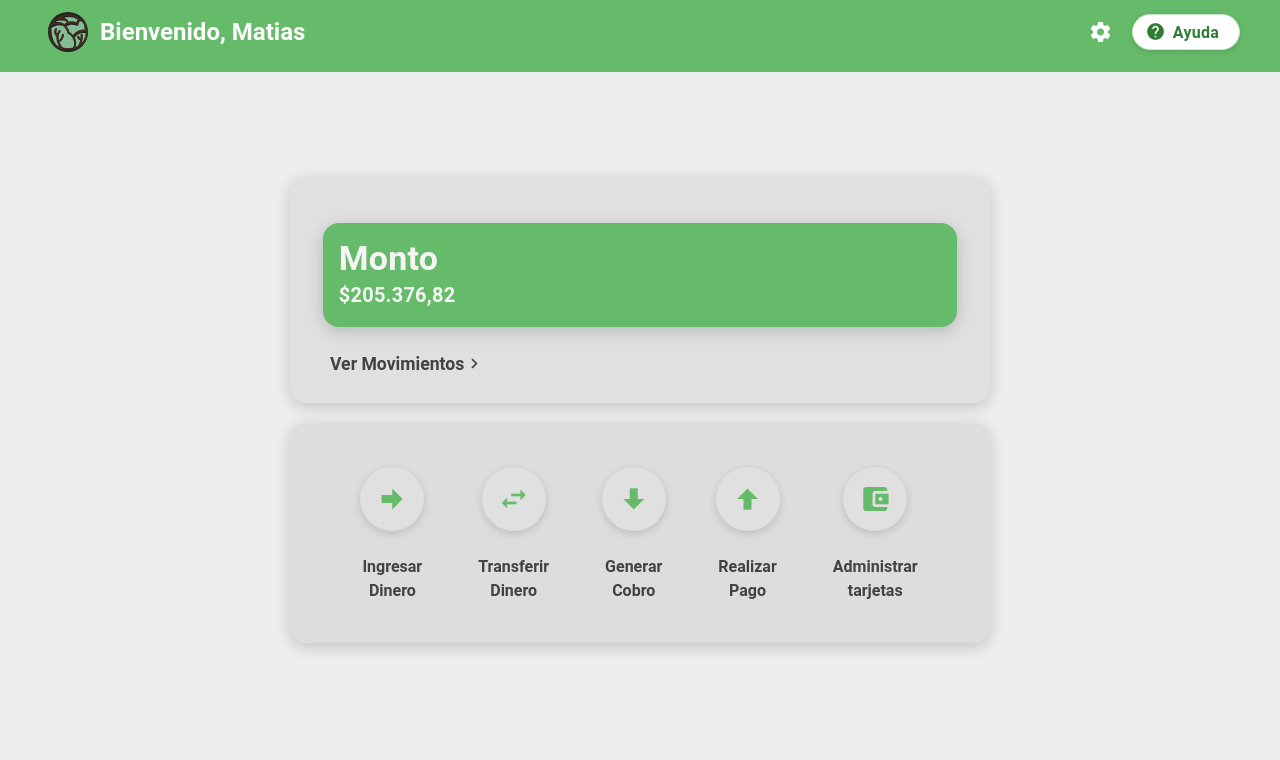
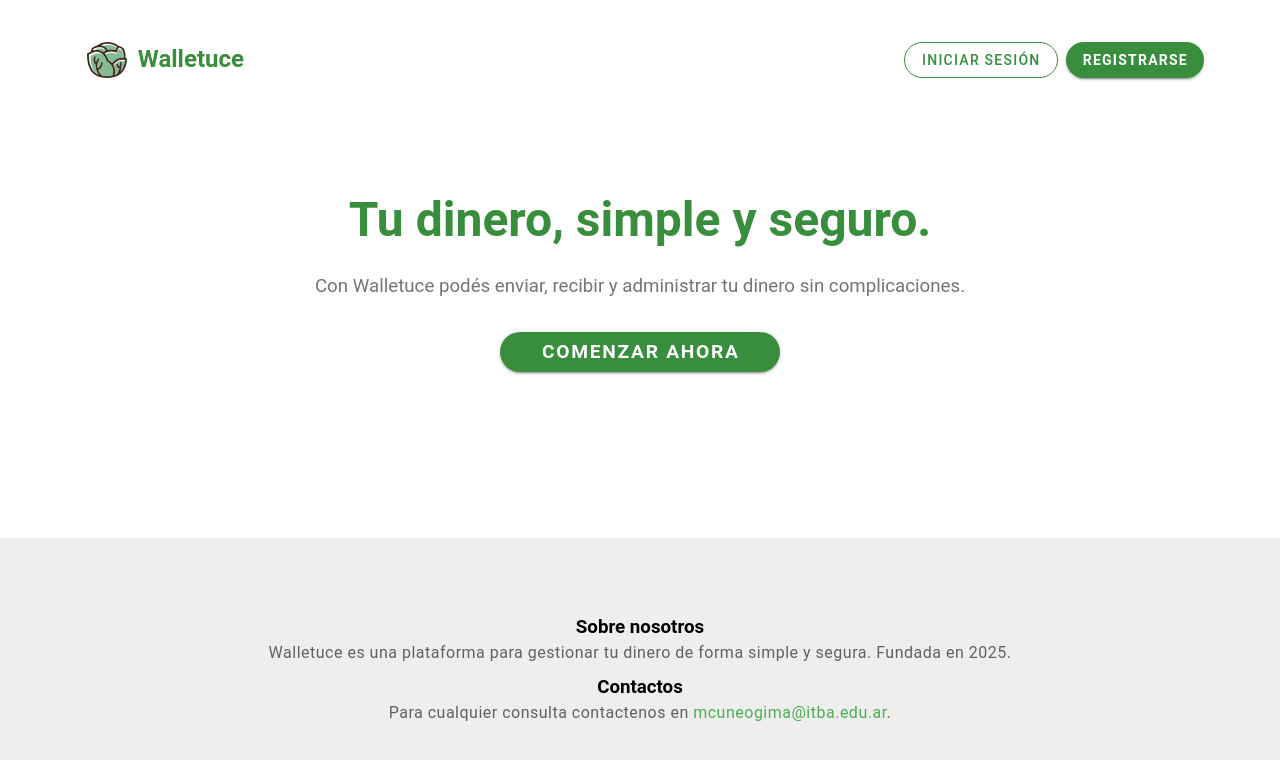
Before and after one commit to NaPrado/HCITP2, a Vue app in the folder walletuce/: page / in a window 1280 px wide. Shown: the top 760 px of the page. Built offline with nearby package versions, Linux system fonts and the light colour scheme; a small style sheet from the web is missing.

Commit message:
Landing page frontend done and minor consistancy fixes on "saldo"

```diff
--- a/walletuce/src/components/AppHeader.vue
+++ b/walletuce/src/components/AppHeader.vue
@@ -87,7 +87,7 @@ function onVerPerfil() {
 function onCerrarSesion() {
   menuVisible.value = false
   // Lógica real de logout aquí
-  console.log('Sesión cerrada')
+  router.push("/LandingPage")
 }
 
 function onAyudaClick() {
--- a/walletuce/src/pages/HomePage.vue
+++ b/walletuce/src/pages/HomePage.vue
@@ -15,7 +15,7 @@
           >
             <v-container
               class="text-h4 font-weight-bold text-grey-lighten-4 pa-0"
-              >Monto</v-container
+              >Saldo</v-container
             >
             <v-container
               class="text-h6 font-weight-bold text-grey-lighten-4 pa-0"
--- /dev/null
+++ b/walletuce/src/pages/LandingPage.vue
@@ -0,0 +1,99 @@
+<template>
+  <v-app>
+    <v-main class="landing-background">
+      <v-container class="d-flex flex-column justify-space-between align-center pa-0 pt-4">
+        <!-- Encabezado -->
+        <v-row align="center" class="w-100 pa-6">
+          <!-- Logo e Identidad -->
+          <v-col cols="2" class="d-flex align-center">
+            <v-img
+              src="/src/assets/letucce.svg"
+              alt="Logo"
+              width="40"
+              height="40"
+            />
+            <span class="text-green-darken-2 text-h5 font-weight-bold">Walletuce</span>
+          </v-col>
+
+          <!-- Botones -->
+          <v-col cols="10" class="d-flex justify-end align-center">
+            <v-btn class="mr-2" variant="outlined" color="green-darken-2" rounded @click="onIniciarSesionClick">
+              Iniciar Sesión
+            </v-btn>
+            <v-btn color="green-darken-2" class="text-white font-weight-bold" rounded @click="onRegistrarseClick">
+              Registrarse
+            </v-btn>
+          </v-col>
+        </v-row>
+
+        <!-- Contenido principal -->
+        <v-container class="text-center mt-16">
+          <h1 class="display-2 font-weight-bold text-green-darken-2 mb-4">Tu dinero, simple y seguro.</h1>
+          <h3 class="text-grey-darken-1 font-weight-regular mb-8">
+            Con Walletuce podés enviar, recibir y administrar tu dinero sin complicaciones.
+          </h3>
+          <v-btn color="green-darken-2" class="text-white font-weight-bold px-10 pt-2 pb-8 text-lg" rounded @click="onIniciarSesionClick">
+            COMENZAR AHORA
+          </v-btn>
+        </v-container>
+
+        <!-- Espaciado inferior -->
+      </v-container>
+    </v-main>
+    <v-footer color="grey-lighten-3" class="text-center py-0" padless>
+        <v-container class="py-0">
+            <h3>Sobre nosotros</h3>
+            <p class="text-body-1 text-grey-darken-2 font-weight-regular mb-0">
+            Walletuce es una plataforma para gestionar tu dinero de forma simple y segura. Fundada en 2025.
+            </p>
+            <h3 class="mt-2">Contactos</h3>
+            <p class="text-body-1 text-grey-darken-2 font-weight-regular mb-0">
+            Para cualquier consulta contactenos en <span class="text-green">mcuneogima@itba.edu.ar</span>.
+            </p>
+        </v-container>
+    </v-footer>
+  </v-app>
+</template>
+
+
+<script setup lang="ts">
+import { useRouter } from 'vue-router'
+const router = useRouter()
+
+function onIniciarSesionClick() {
+  router.push("/HomePage")
+}
+
+function onRegistrarseClick() {
+  // Por ahora sin lógica
+}
+</script>
+
+<style scoped>
+.landing-background {
+  background-color: #ffffff;
+  overflow: hidden;
+}
+
+.display-2 {
+  font-size: 3rem;
+}
+
+.text-lg {
+  font-size: 1.2rem;
+}
+
+/* Reduce espacio entre logo y texto */
+.logo-row {
+  gap: 8px;
+  align-items: center;
+}
+
+/* Eliminar fondo negro del body si lo hay */
+:global(body) {
+  background-color: white !important;
+  margin: 0;
+  padding: 0;
+  overflow: hidden;
+}
+</style>
--- a/walletuce/src/pages/index.vue
+++ b/walletuce/src/pages/index.vue
@@ -1,7 +1,7 @@
 <template>
-  <HomePage/>
+  <LandingPage/>
 </template>
 
 <script lang="ts" setup>
-import HomePage from './HomePage.vue'
+import LandingPage from './LandingPage.vue'
 </script>
--- a/walletuce/src/pages/movements.vue
+++ b/walletuce/src/pages/movements.vue
@@ -16,7 +16,7 @@
             >
                 <v-container
                 class="text-h4 font-weight-bold text-grey-lighten-4 pa-0"
-                >Monto</v-container
+                >Saldo</v-container
                 >
                 <v-container
                 class="text-h6 font-weight-bold text-grey-lighten-4 pa-0"
--- a/walletuce/src/pages/profile.vue
+++ b/walletuce/src/pages/profile.vue
@@ -47,7 +47,7 @@ import { ref } from 'vue'
 const router = useRouter()
 
 function onCerrarClick(){
-  router.push("./HomePage");
+  router.push("./LandingPage");
 }
 
 function onTarjetasClick(){
--- a/walletuce/src/typed-router.d.ts
+++ b/walletuce/src/typed-router.d.ts
@@ -27,6 +27,7 @@ declare module 'vue-router/auto-routes' {
     '/GeneratePaymentPage': RouteRecordInfo<'/GeneratePaymentPage', '/GeneratePaymentPage', Record<never, never>, Record<never, never>>,
     '/help': RouteRecordInfo<'/help', '/help', Record<never, never>, Record<never, never>>,
     '/HomePage': RouteRecordInfo<'/HomePage', '/HomePage', Record<never, never>, Record<never, never>>,
+    '/LandingPage': RouteRecordInfo<'/LandingPage', '/LandingPage', Record<never, never>, Record<never, never>>,
     '/MakePaymentPage': RouteRecordInfo<'/MakePaymentPage', '/MakePaymentPage', Record<never, never>, Record<never, never>>,
     '/movements': RouteRecordInfo<'/movements', '/movements', Record<never, never>, Record<never, never>>,
     '/profile': RouteRecordInfo<'/profile', '/profile', Record<never, never>, Record<never, never>>,
```
